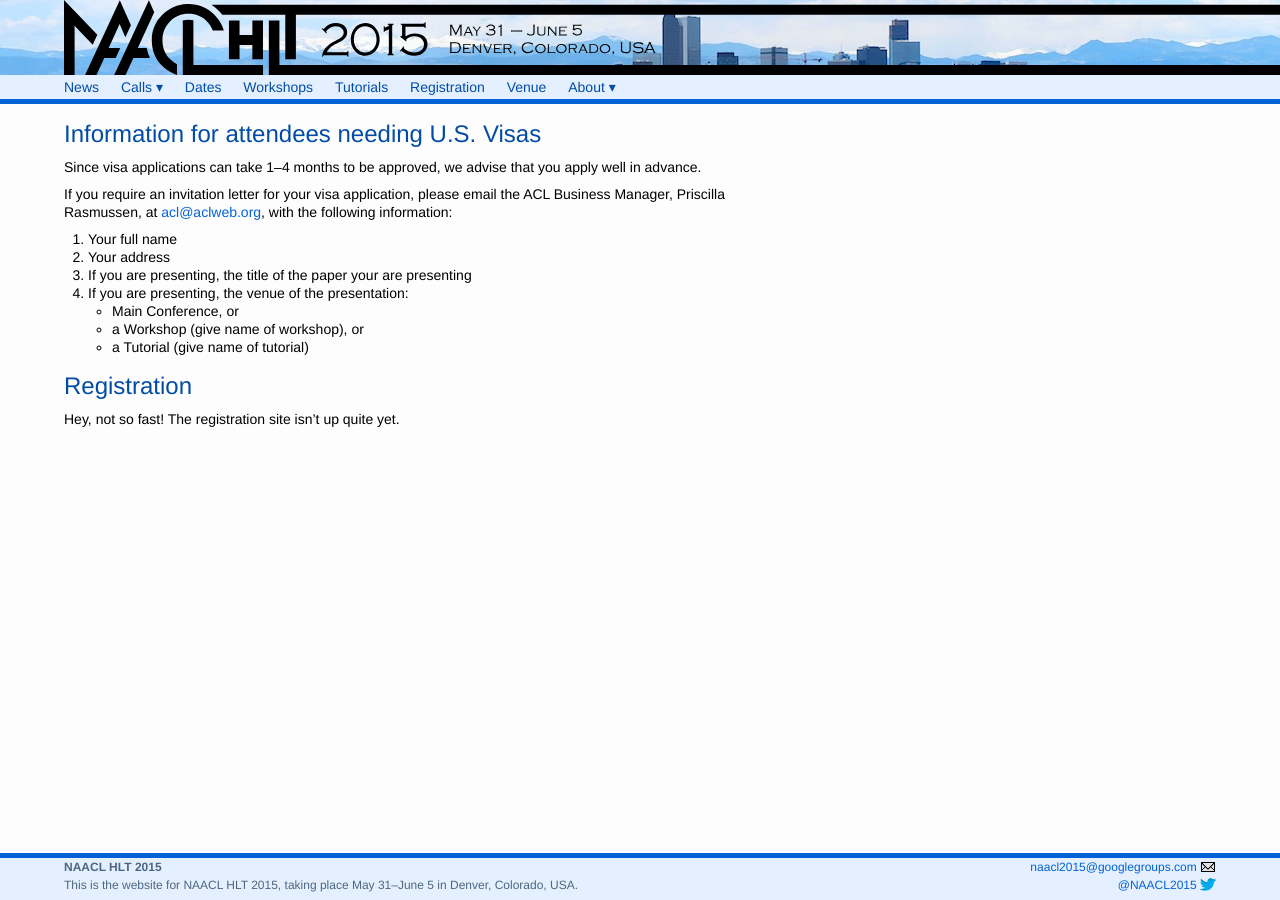
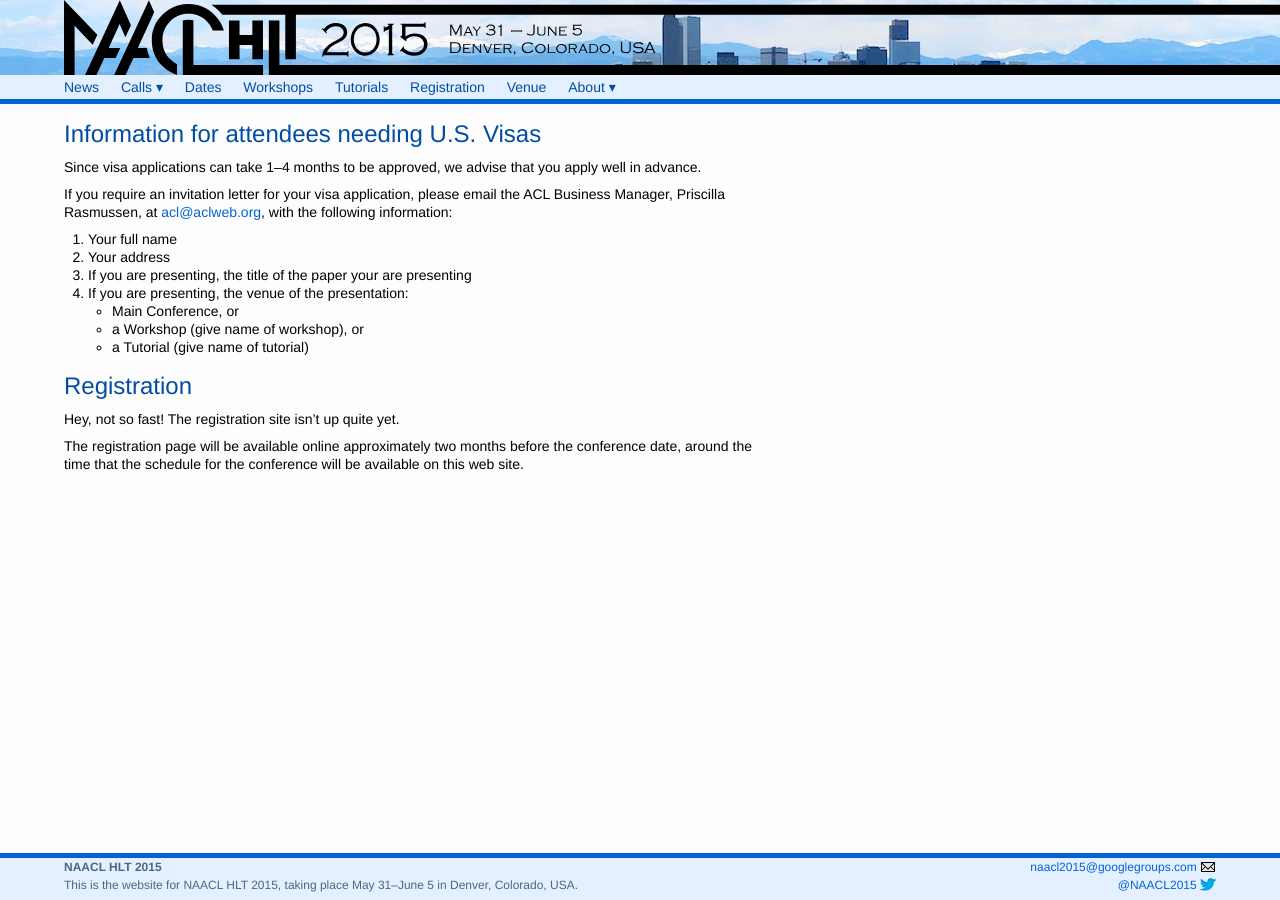
Before and after one commit to naacl-org/naacl-hlt-2015, a Jekyll site: the page built from registration.md, in a window 1280 px wide. Built offline with Jekyll 4.4.1, drawn with Linux system fonts in a browser that asks for light colours.

Commit message:
registration approximate date

```diff
--- a/registration.md
+++ b/registration.md
@@ -19,3 +19,7 @@ If you require an invitation letter for your visa application, please email the
 # Registration
 
 Hey, not so fast! The registration site isn't up quite yet.
+
+The registration page will be available online approximately two
+months before the conference date, around the time that the schedule
+for the conference will be available on this web site.
```
